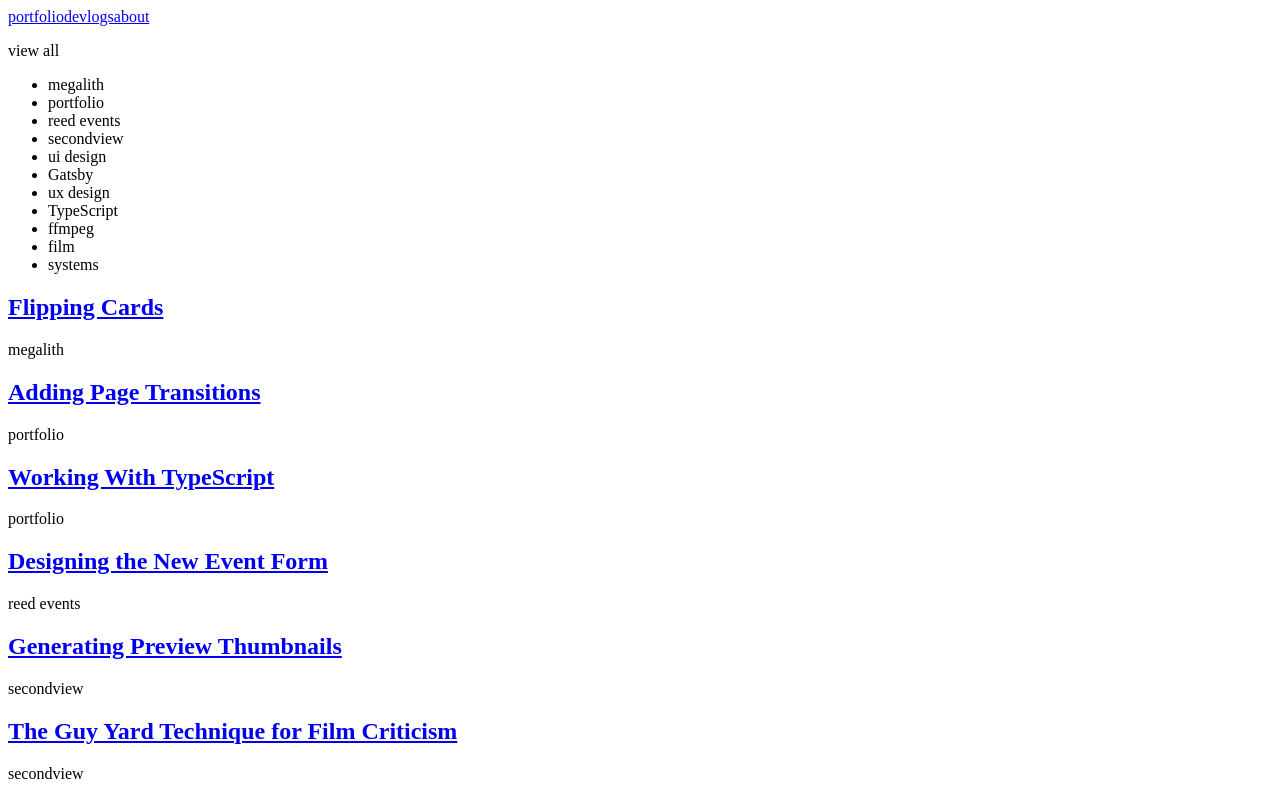
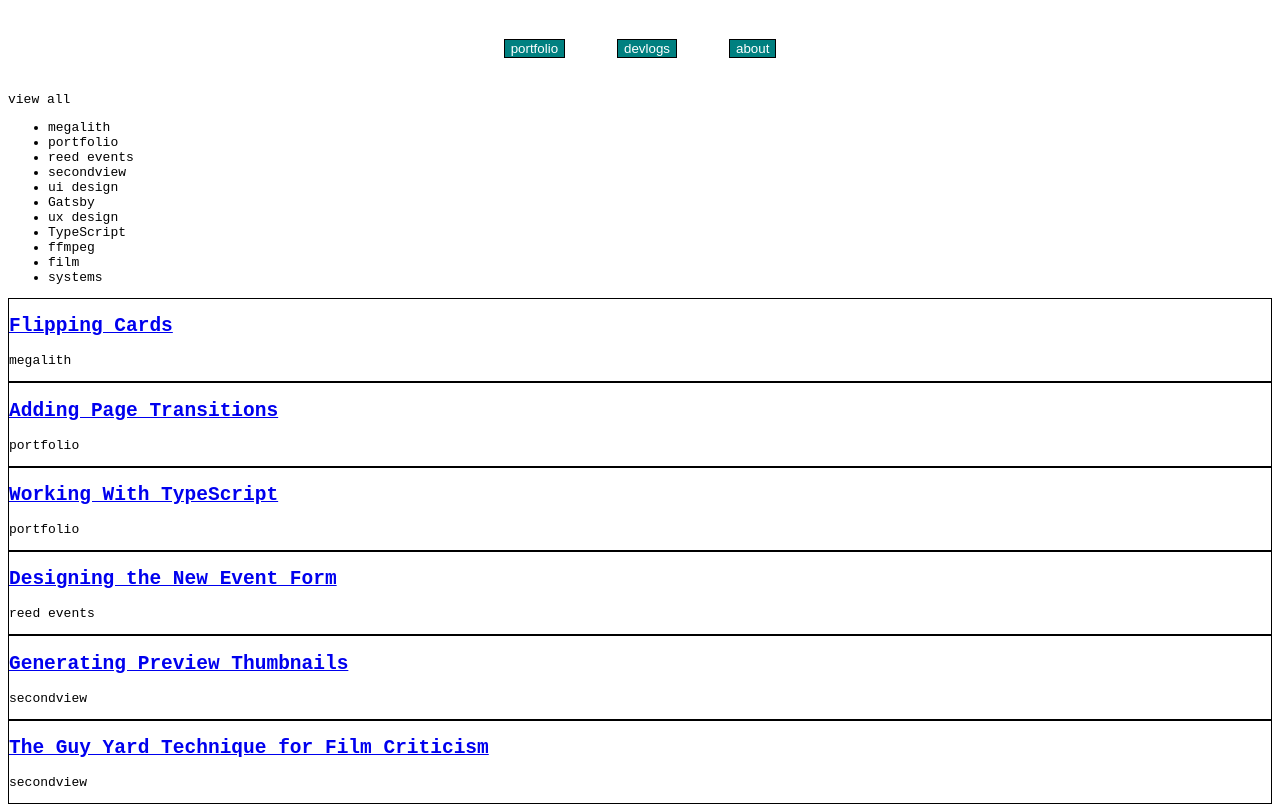
Before and after one commit to nsmarino/glassbook, a Gatsby site: page /devlogs in a window 1280 px wide. Built offline with nearby package versions, Linux system fonts and the light colour scheme; Gatsby itself is replaced by a stand-in of ours.

Commit message:
starting thinking about design system

```diff
--- a/gatsby-browser.js
+++ b/gatsby-browser.js
@@ -1,7 +1,7 @@
-/**
- * Implement Gatsby's Browser APIs in this file.
- *
- * See: https://www.gatsbyjs.com/docs/browser-apis/
- */
+import React from 'react';
+import GlobalStyles from './src/components/GlobalStyles'
 
-// You can delete this file if you're not using it
+export const wrapPageElement = ({ element, props }) => { // allows a plugin to wrap the page element
+  return <GlobalStyles {...props}>{element}</GlobalStyles>; // ie puts LAYOUT component around entire page
+  // useful for setting wrappers that dont unmount on page change
+};
--- a/gatsby-config.js
+++ b/gatsby-config.js
@@ -7,6 +7,17 @@ module.exports = {
   plugins: [
     `gatsby-plugin-react-helmet`,
     `gatsby-transformer-json`,
+    {
+      resolve: `gatsby-plugin-emotion`,
+      options: {
+        // Accepts the following options, all of which are defined by `@emotion/babel-plugin` plugin.
+        // The values for each key in this example are the defaults the plugin uses.
+        sourceMap: true,
+        autoLabel: "dev-only",
+        labelFormat: `[local]`,
+        cssPropOptimization: true,
+      },
+    },
     {
       resolve: `gatsby-source-filesystem`,
       options: {
--- a/package.json
+++ b/package.json
@@ -5,8 +5,10 @@
   "version": "0.1.0",
   "author": "Kyle Mathews <mathews.kyle@gmail.com>",
   "dependencies": {
+    "@emotion/react": "^11.1.4",
     "gatsby": "^2.26.1",
     "gatsby-image": "^2.5.0",
+    "gatsby-plugin-emotion": "^5.2.0",
     "gatsby-plugin-manifest": "^2.6.1",
     "gatsby-plugin-offline": "^3.4.0",
     "gatsby-plugin-react-helmet": "^3.4.0",
--- /dev/null
+++ b/src/components/GlobalStyles.tsx
@@ -0,0 +1,12 @@
+import React from "react"
+import "./globalstyles.css"
+
+const GlobalStyles: React.FC = ({ children }) => {
+  return (
+    <>
+    {children}
+    </>
+  )
+}
+
+export default GlobalStyles
--- /dev/null
+++ b/src/components/TagBrowser.tsx
@@ -0,0 +1,27 @@
+import React from 'react'
+import { Dispatch, SetStateAction } from "react";
+
+interface IProps {
+  selectedTag: string;
+  setSelectedTag: Dispatch<SetStateAction<string>>;
+  projectNames: string[];
+  tags: string[];
+}
+
+const TagBrowser: React.FC<IProps> = ({
+  selectedTag,
+  setSelectedTag,
+  projectNames,
+  tags }) => {
+  return (
+    <>
+      <p onClick={() => setSelectedTag('')}>view all</p>
+      <ul>
+        {projectNames.map(proj => <li className="projectName" key={proj} onClick={() => setSelectedTag(proj)}>{proj}</li>)}
+        {tags.map(tag => <li className="tag" key={tag} onClick={() => setSelectedTag(tag)}>{tag}</li>)}
+      </ul>
+    </>
+  )
+}
+
+export default TagBrowser
--- a/src/components/BlogPostCard.tsx
+++ b/src/components/cards/BlogPostCard.tsx
@@ -1,6 +1,10 @@
 import React from 'react'
 import { Link } from 'gatsby'
-import { BlogPost } from '../types'
+import { BlogPost } from '../../types'
+
+/** @jsx jsx */
+import { jsx, css } from '@emotion/react'
+import { cardCSS } from '../styles/cards'
 
 const BlogPostCard: React.FC<{blogPost: BlogPost, currentTag: string}> = ({
   blogPost: {
@@ -15,14 +19,14 @@ const BlogPostCard: React.FC<{blogPost: BlogPost, currentTag: string}> = ({
 }) => {
 
   return (
-    <>
+    <div css={cardCSS}>
     { (tags.includes(currentTag) || currentTag === '' || currentTag === project) &&
     <div>
       <h2><Link to={`${slug}`}>{title}</Link></h2>
       <p>{project}</p>
     </div>
     }
-    </>
+    </div>
   )
 }
 
--- /dev/null
+++ b/src/components/globalstyles.css
@@ -0,0 +1,13 @@
+html {
+  font-family: monospace;
+  -ms-text-size-adjust: 100%;
+  -webkit-text-size-adjust: 100%;
+  box-sizing: border-box;
+  overflow-y: scroll;
+  font-size: 100%;
+
+  /* CSS Variables */
+  --border1: 1px solid black;
+  --accentColor: teal;
+  --textColor1: white;
+}
--- /dev/null
+++ b/src/components/header.tsx
@@ -0,0 +1,25 @@
+import React from 'react'
+import { Link } from "gatsby"
+
+/** @jsx jsx */
+import { css, jsx } from '@emotion/react'
+import { navButtonCSS } from './styles/buttons'
+
+const headerCSS = css`
+  display: flex;
+  justify-content: center;
+  position: sticky;
+  top: 1rem;
+`
+const Header: React.FC = () => {
+  return (
+    <header css={headerCSS}>
+    <nav>
+      <Link to="/"><button css={navButtonCSS}>portfolio</button></Link>
+      <Link to="/devlogs"><button css={navButtonCSS}>devlogs</button></Link>
+      <Link to="/about"><button css={navButtonCSS}>about</button></Link>
+    </nav>
+    </header>
+)}
+
+export default Header
--- a/src/components/layout.tsx
+++ b/src/components/layout.tsx
@@ -1,7 +1,24 @@
 import React from 'react'
-import { useStaticQuery, graphql, Link } from "gatsby"
+import { Link } from "gatsby"
+
+import Header from './header'
+
+/** @jsx jsx */
+import { css, jsx } from '@emotion/react'
+
+const layoutCSS = css`
+`
 
 const MainLayout: React.FC = ({ children }) => {
+  return (
+  <div css={layoutCSS}>
+    <Header />
+    {children}
+  </div>
+)}
+
+export default MainLayout
+
   // const data = useStaticQuery(graphql`
   //   query SiteTitleQuery {
   //     site {
@@ -12,15 +29,11 @@ const MainLayout: React.FC = ({ children }) => {
   //   }
   // `)
 
-  return (
-  <div>
-    <header>
-    <Link to="/">portfolio</Link>
-    <Link to="/devlogs">devlogs</Link>
-    <Link to="/about">about</Link>
-    </header>
-    {children}
-  </div>
-)}
-
-export default MainLayout
+//   const Container = (position: string) => (
+//     <div css={{
+//       display: flex,
+//       flexDirection: ${({ position }) => (position === "top" ? "column" : "row")},
+//       margin: ${({ position }) => (position === "top" ? "40px" : "0")}
+//     }}/>
+//   )
+//  `;
--- /dev/null
+++ b/src/components/styles/buttons.tsx
@@ -0,0 +1,13 @@
+/** @jsx jsx */
+import { css, jsx } from '@emotion/react'
+
+export const navButtonCSS = css`
+  color: var(--textColor1);
+  background: var(--accentColor);
+  border: var(--border1);
+  margin: 2rem;
+  :hover {
+    color: var(--accentColor);
+    background: var(--textColor1);
+  }
+`
--- /dev/null
+++ b/src/components/styles/cards.tsx
@@ -0,0 +1,6 @@
+/** @jsx jsx */
+import { jsx, css } from '@emotion/react'
+
+export const cardCSS = css`
+  border: var(--border1);
+`
--- a/src/pages/devlogs.tsx
+++ b/src/pages/devlogs.tsx
@@ -4,10 +4,10 @@ import { useStaticQuery, graphql } from "gatsby"
 
 import Layout from "../components/layout"
 import SEO from "../components/seo"
-import BlogPostCard from "../components/BlogPostCard"
+import BlogPostCard from "../components/cards/BlogPostCard"
+import TagBrowser from '../components/TagBrowser'
 
 const DevlogsPage: React.FC = () => {
-
   const [selectedTag, setSelectedTag] = useState('')
 
   const {
@@ -40,11 +40,13 @@ const DevlogsPage: React.FC = () => {
   return (
     <Layout>
       <SEO title="devlogs" />
-      <p onClick={() => setSelectedTag('')}>view all</p>
-      <ul>
-        {projectNames.map(proj => <li className="projectName" key={proj} onClick={() => setSelectedTag(proj)}>{proj}</li>)}
-        {tags.map(tag => <li className="tag" key={tag} onClick={() => setSelectedTag(tag)}>{tag}</li>)}
-      </ul>
+
+      <TagBrowser
+        selectedTag={selectedTag}
+        setSelectedTag={setSelectedTag}
+        projectNames={projectNames}
+        tags={tags}
+      />
 
       {blogPostEdges.map((edge: any) =>
         <BlogPostCard
--- a/src/pages/index.tsx
+++ b/src/pages/index.tsx
@@ -5,7 +5,7 @@ import { BlogPost, ProjectData } from '../types'
 
 import Layout from "../components/layout"
 import SEO from "../components/seo"
-import ProjectCard from "../components/ProjectCard"
+import ProjectCard from "../components/cards/ProjectCard"
 
 const IndexPage: React.FC = () => {
 
--- a/tsconfig.json
+++ b/tsconfig.json
@@ -4,7 +4,7 @@
 
     /* Basic Options */
     // "incremental": true,                   /* Enable incremental compilation */
-    "target": "es5",                          /* Specify ECMAScript target version: 'ES3' (default), 'ES5', 'ES2015', 'ES2016', 'ES2017', 'ES2018', 'ES2019', 'ES2020', or 'ESNEXT'. */
+    "target": "es2016",                          /* Specify ECMAScript target version: 'ES3' (default), 'ES5', 'ES2015', 'ES2016', 'ES2017', 'ES2018', 'ES2019', 'ES2020', or 'ESNEXT'. */
     "module": "commonjs",                     /* Specify module code generation: 'none', 'commonjs', 'amd', 'system', 'umd', 'es2015', 'es2020', or 'ESNext'. */
     // "lib": [],                             /* Specify library files to be included in the compilation. */
     // "allowJs": true,                       /* Allow javascript files to be compiled. */
@@ -47,7 +47,7 @@
     // "paths": {},                           /* A series of entries which re-map imports to lookup locations relative to the 'baseUrl'. */
     // "rootDirs": [],                        /* List of root folders whose combined content represents the structure of the project at runtime. */
     // "typeRoots": [],                       /* List of folders to include type definitions from. */
-    // "types": [],                           /* Type declaration files to be included in compilation. */
+    "types": ["@emotion/react/types/css-prop"],                           /* Type declaration files to be included in compilation. */
     // "allowSyntheticDefaultImports": true,  /* Allow default imports from modules with no default export. This does not affect code emit, just typechecking. */
     "esModuleInterop": true,                  /* Enables emit interoperability between CommonJS and ES Modules via creation of namespace objects for all imports. Implies 'allowSyntheticDefaultImports'. */
     // "preserveSymlinks": true,              /* Do not resolve the real path of symlinks. */
```
Also changed, not shown: src/components/BlogContainer.tsx (added, +21 -0 lines), src/components/cards/ProjectCard.tsx (renamed from src/components/ProjectCard.tsx, +6 -2 lines), src/templates/blog-post.tsx (+6 -13 lines), 1 other file.
